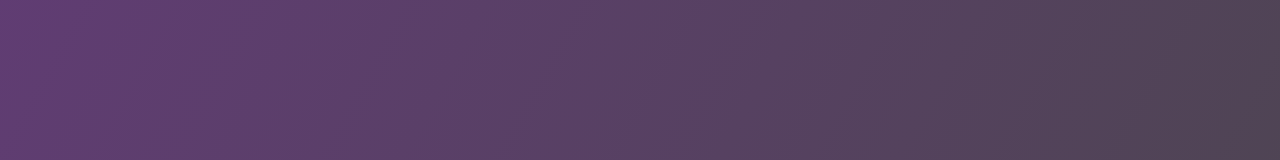
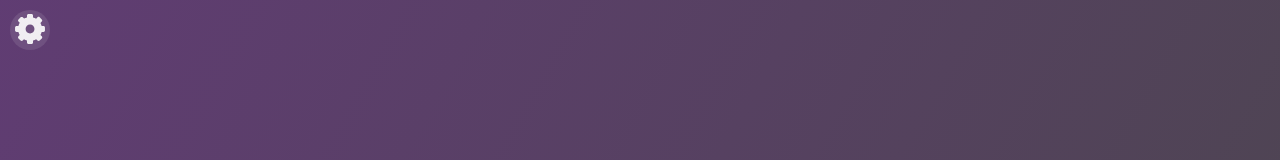
Before and after one commit to jamiesauve/sage, a React (Vite) app: page / in a window 1280 px wide. Shown: the top 160 px of the page. Built offline with nearby package versions, Linux system fonts and the light colour scheme.

Commit message:
Create a Settings button
- it doesn't do anything yet, but it will open a settings menu
- put the settings icon in an /svg directory, I'm sure I'll have more of
these

```diff
--- a/src/app.tsx
+++ b/src/app.tsx
@@ -6,6 +6,7 @@ import { askChatGpt, setOpenAiApiKey } from './integrations/chat-gpt';
 import { formatResponse } from './helpers/format-response';
 import { DecorativeImageSvg } from './components/decorative-image-svg';
 import { InputArea } from './components/input-area';
+import { SettingsButton } from "./components/settings-button";
 
 import { Entity, MessageInfo } from './types/message-info';
 
@@ -102,6 +103,8 @@ export const App = () => {
 
   return (
     <div className="app">
+      <SettingsButton />
+
       <div className="decorative-image">
         <DecorativeImageSvg />
       </div>
--- /dev/null
+++ b/src/components/settings-button.css
@@ -0,0 +1,22 @@
+.settings-button {
+  position: absolute;
+  top: 10px;
+  left: 10px;
+  height: 40px;
+  width: 40px;
+  border-radius: 50%;
+  background-color: rgba(255, 255, 255, 0.1);
+}
+
+.settings-button:hover {
+  cursor: pointer;
+}
+
+.settings-button > svg {
+  position: relative;
+  left: -15px;
+  top: 1px;
+  height: 30px;
+  width: 30px;
+  opacity: 0.9;
+}
--- /dev/null
+++ b/src/components/settings-button.tsx
@@ -0,0 +1,17 @@
+import { useState } from "react";
+import { SettingsIcon } from "./svg/settings.icon-svg";
+
+import "./settings-button.css";
+
+export const SettingsButton = () => {
+  const [isSettingsMenuVisible, setIsSettingsMenuVisible] = useState<boolean>(false);
+
+  return (
+    <>
+    <button className="settings-button" onClick={() => setIsSettingsMenuVisible(true)}>
+      <SettingsIcon />
+    </button>
+
+    </>
+  )
+}
--- /dev/null
+++ b/src/components/svg/settings.icon-svg.tsx
@@ -0,0 +1,18 @@
+export const SettingsIcon = () => (
+  <svg fill="#fff" height="28px" width="28px" version="1.1" id="Capa_1" xmlns="http://www.w3.org/2000/svg"
+    viewBox="0 0 294 294">
+  <path d="M279.333,117h-18.178C258.423,107,254.3,96.814,249,87.747l13.383-13.361c5.857-5.857,5.858-15.344,0-21.202l-20.737-20.733
+    c-2.813-2.813-6.628-4.391-10.606-4.391c-3.978,0-7.794,1.581-10.606,4.395l-13.516,13.254c-9.308-5.519-19.417-9.796-30.417-12.591
+    V15c0-8.284-6.191-15-14.476-15h-29.327C124.413,0,117.5,6.716,117.5,15v18.118c-10,2.684-19.944,6.729-28.944,11.933L76.168,32.613
+    c-5.857-5.857-15.331-5.857-21.188,0L34.254,53.351c-5.858,5.857-5.852,15.355,0.006,21.213l12.117,12.071
+    C40.759,96.008,36.411,106,33.567,117H15.833C7.549,117,0.5,123.802,0.5,132.086v29.328C0.5,169.698,7.549,176,15.833,176h17.613
+    c2.794,11,7.094,21.211,12.652,30.584l-11.989,12.092c-5.858,5.857-5.858,15.407,0,21.265l20.737,20.763
+    c2.929,2.929,6.768,4.406,10.606,4.406s7.678-1.458,10.606-4.387l12.02-12.115c9.133,5.338,18.421,9.487,29.421,12.218V278.5
+    c0,8.284,6.913,15.5,15.197,15.5h29.327c8.284,0,14.476-7.216,14.476-15.5v-17.673c11-2.843,21.456-7.217,30.894-12.874
+    l13.065,12.934c2.929,2.929,6.833,4.394,10.672,4.394s7.711-1.465,10.639-4.394l20.754-20.737
+    c5.858-5.857,5.867-15.355,0.008-21.213l-13.254-13.465c5.242-9.065,9.314-18.471,11.997-29.471h18.058
+    c8.284,0,14.167-6.302,14.167-14.586v-29.328C293.5,123.802,287.617,117,279.333,117z M191.016,146.973
+    c0,24.071-19.583,43.654-43.654,43.654s-43.654-19.583-43.654-43.654s19.583-43.654,43.654-43.654S191.016,122.901,191.016,146.973z
+    "/>
+  </svg>
+)
```
